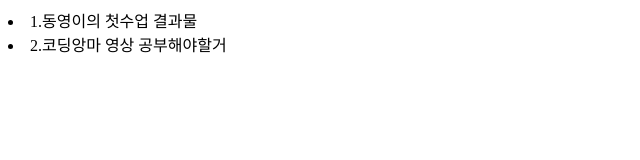
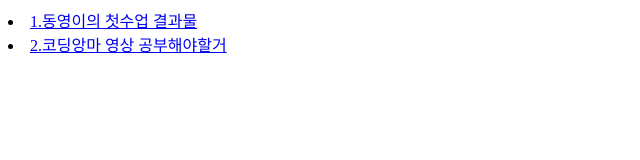
Before and after one commit to Hdongyoung2/baobab, a plain HTML site: page index.html in a window 1280 px wide. Shown: the whole page, without its empty margins (0-640 px from the left). Drawn offline with Linux system fonts and the light colour scheme.

Commit message:
Add files via upload

```diff
--- a/index.html
+++ b/index.html
@@ -7,7 +7,7 @@
     <title>You can do it</title>
 </head>
 <body>
-    <li><a href="hi.html"></a>1.동영이의 첫수업 결과물</li>
-    <li><a href="코딩앙마.html"></a>2.코딩앙마 영상 공부해야할거</li>
+    <li><a href="hi.html">1.동영이의 첫수업 결과물</a></li>
+    <li><a href="코딩앙마.html">2.코딩앙마 영상 공부해야할거</a></li>
 </body>
 </html>
```
